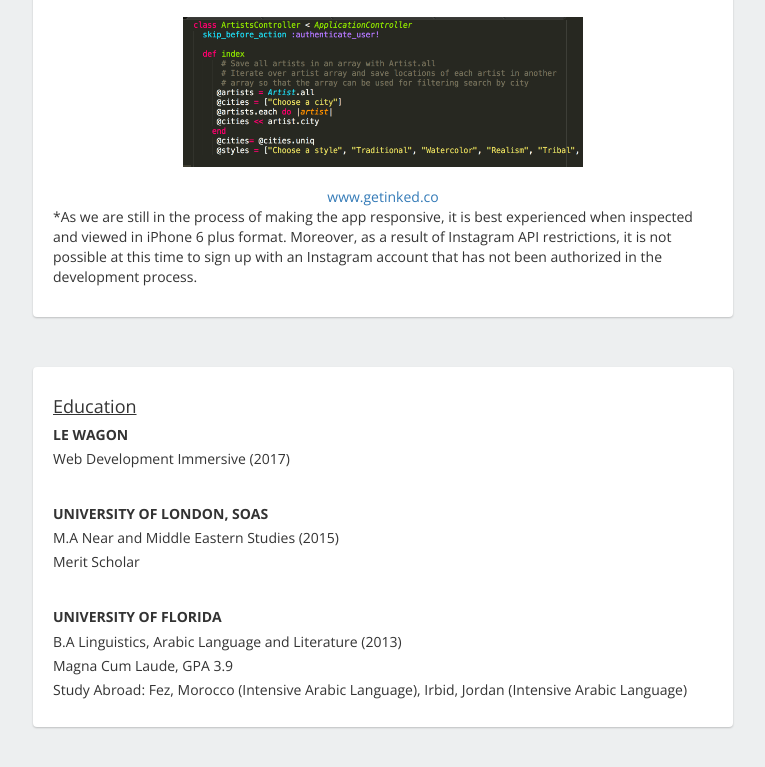
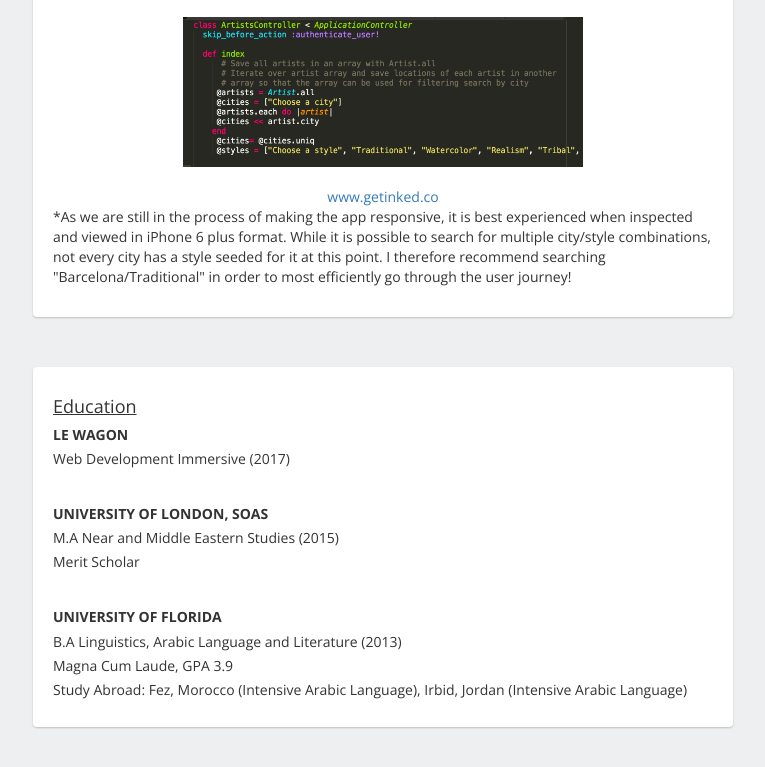
Before and after one commit to ctreweek/resume-site, a plain HTML site: page index.html in a window 1280 px wide. Shown: the part 2088-2855 px from the top of the page, without its empty margins (257-1022 px from the left). Drawn offline with nearby package versions, Linux system fonts and the light colour scheme.

Commit message:
Search recommendation for getinked

```diff
--- a/index.html
+++ b/index.html
@@ -62,7 +62,7 @@
   <div class="text-center">
   <a href="http://www.getinked.co/" >www.getinked.co</a>
   </div>
-  <p>*As we are still in the process of making the app responsive, it is best experienced when inspected and viewed in iPhone 6 plus format. Moreover, as a result of Instagram API restrictions, it is not possible at this time to sign up with an Instagram account that has not been authorized in the development process.</p>
+  <p>*As we are still in the process of making the app responsive, it is best experienced when inspected and viewed in iPhone 6 plus format. While it is possible to search for multiple city/style combinations, not every city has a style seeded for it at this point. I therefore recommend searching "Barcelona/Traditional" in order to most efficiently go through the user journey!</p>
  </div>
 </div>
 
```
Also changed, not shown: 1 other file.
